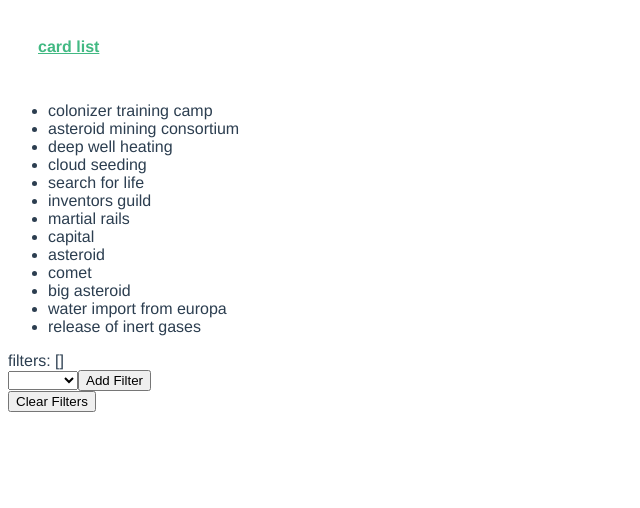
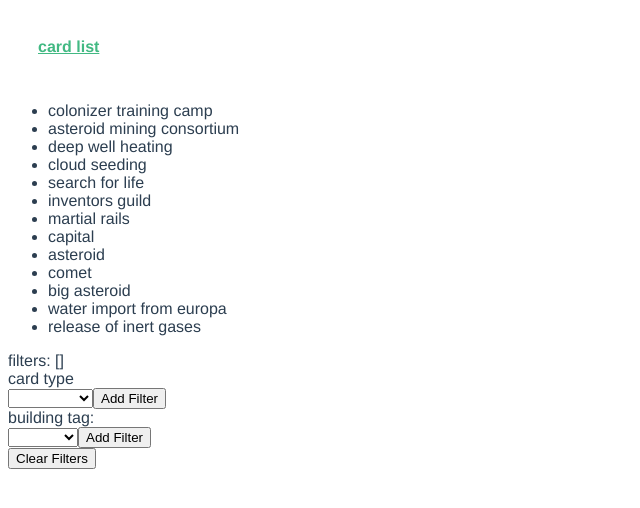
Before and after one commit to ryanechternacht/game-wiki, a Vue app: page / in a window 1280 px wide. Shown: the top 508 px of the page, without its empty margins (0-640 px from the left). Built offline with nearby package versions, Linux system fonts and the light colour scheme; what vue-lodash would draw is missing.

Commit message:
Add event type filter

```diff
--- a/src/views/CardList.vue
+++ b/src/views/CardList.vue
@@ -4,7 +4,14 @@
       <li v-for="c in filteredCards" :key="c.id">{{c.name}}</li>
     </ul>
     <div>filters: {{filters}}</div>
-    <category-filter category="building tag" :values="buildingTags" @add-filter="addFilter" />
+    <div>
+      card type
+      <category-filter category="type" :values="cardTypes" @add-filter="addFilter" />
+    </div>
+    <div>
+      building tag:
+      <category-filter category="building tag" :values="buildingTags" @add-filter="addFilter" />
+    </div>
     <button @click="this.clearFilters">Clear Filters</button>
   </div>
 </template>
@@ -21,6 +28,7 @@ export default {
   data() {
     return {
       filters: [],
+      cardTypes: ["automated", "active", "event"],
       buildingTags: [
         "power",
         "building",
```
